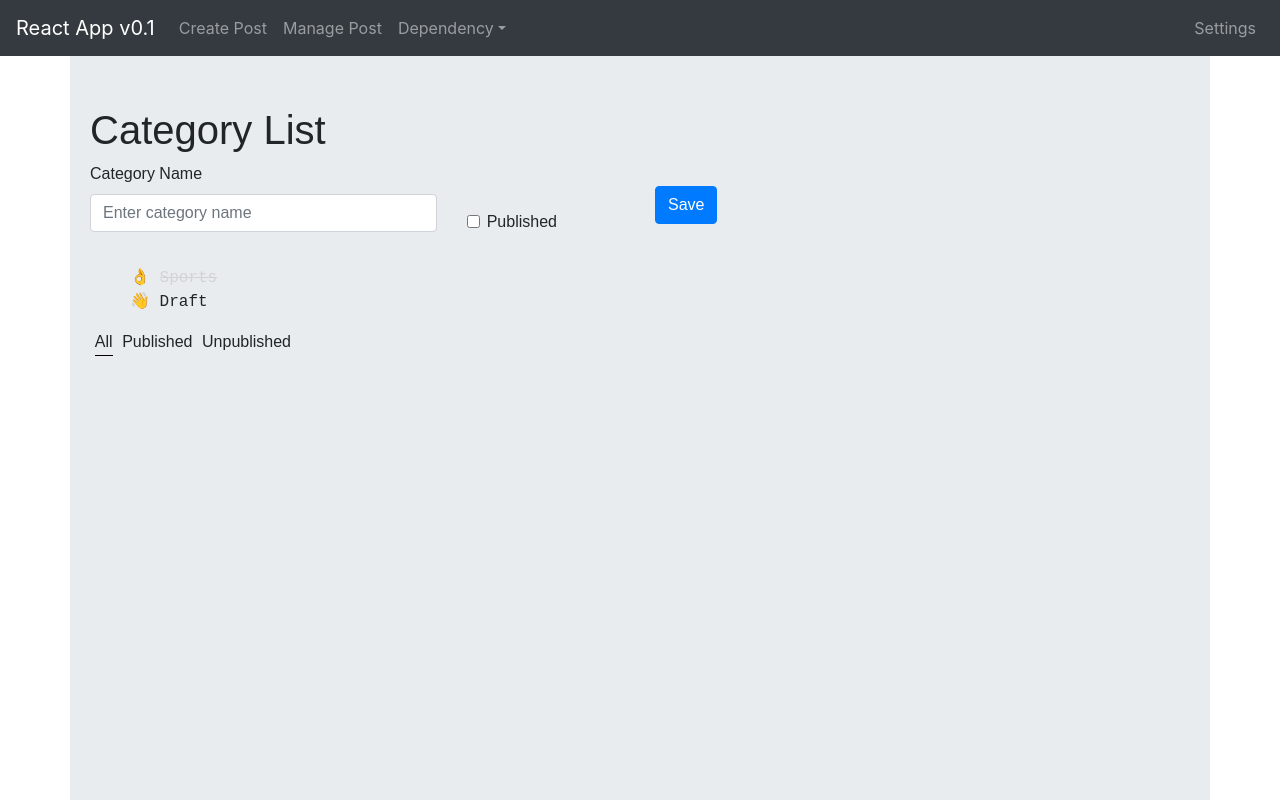
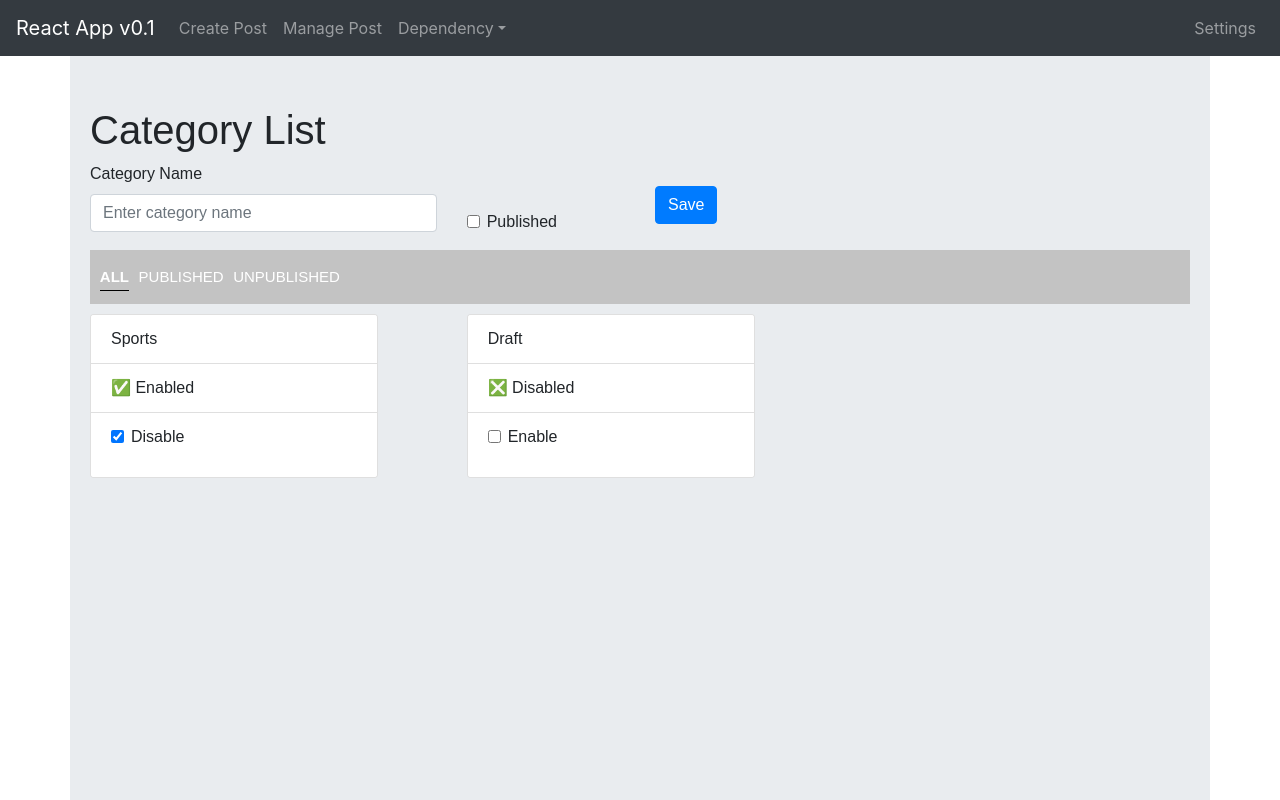
Before and after one commit to invshakil/First-React-App-With-Redux, a React (Create React App) app: page /admin/categories in a window 1280 px wide. Built offline with nearby package versions, Linux system fonts and the light colour scheme.

Commit message:
category ui update and filter logic updated

```diff
--- a/src/store/actions/categoryActions.js
+++ b/src/store/actions/categoryActions.js
@@ -11,9 +11,9 @@ export const addCategory = payload => ({
     }
 });
 
-export const toggleCategory = id =>  ({
+export const toggleCategory = ({id, isEnabled}) => ({
     type: TOGGLE,
-    payload: {id}
+    payload: {id, isEnabled}
 });
 
 export const setFilter = filter => ({
--- a/src/store/reducers/categories.js
+++ b/src/store/reducers/categories.js
@@ -17,10 +17,10 @@ export default function (state = initialState, action) {
             ];
         }
         case TOGGLE: {
-            const {id} = action.payload;
+            const {id, isEnabled} = action.payload;
             return state.map(item => {
                 if (item.id === id) {
-                    item.enabled = !item.enabled
+                    item.enabled = isEnabled
                 }
                 return item
             });
--- a/src/styles/_general.scss
+++ b/src/styles/_general.scss
@@ -3,3 +3,25 @@
   background: $bodyColor;
   padding: 50px 20px;
 }
+
+.visibility-filters {
+  padding: 15px 5px;
+  background-color: #c3c3c3;
+  color: #fff;
+
+  .filter {
+    font-size: 15px;
+    text-transform: uppercase;
+    font-weight: 400;
+
+    &--active {
+      font-weight: 600;
+    }
+  }
+}
+
+.category-card{
+  .card{
+    margin: 10px 0;
+  }
+}
--- a/src/views/categories/details.js
+++ b/src/views/categories/details.js
@@ -1,22 +1,31 @@
 import React from "react";
 import {connect} from "react-redux";
-import cx from "classnames";
 import {toggleCategory} from "../../store/actions/categoryActions";
+import {Card, ListGroup} from "react-bootstrap";
+import CheckBox from "../../components/inputs/CheckBox";
 
-const Category = ({ category, toggleCategory }) => {
-
+const Category = ({category, toggleCategory}) => {
+    const handleChange = async (event) => {
+        const isEnabled = event.target.checked;
+        await toggleCategory({
+            id: category.id,
+            enabled: isEnabled
+        })
+        category.enabled = isEnabled
+    }
     return (
-        <li className="todo-item" onClick={() => toggleCategory(category.id)}>
-            {category && category.enabled ? "👌" : "👋"}{" "}
-            <span
-                className={cx(
-                    "todo-item__text",
-                    category && category.enabled && "todo-item__text--completed"
-                )}
-            >
-      {category.name}
-    </span>
-        </li>
+        <Card style={{width: '18rem'}}>
+            <ListGroup variant="flush">
+                <ListGroup.Item>{category.name}</ListGroup.Item>
+                <ListGroup.Item>{category.enabled ? '✅ Enabled' : '❎ Disabled'}</ListGroup.Item>
+                <ListGroup.Item>
+                    <CheckBox label={category.enabled ? 'Disable' : 'Enable'}
+                              defaultChecked={category.enabled}
+                              onChange={handleChange}
+                    />
+                </ListGroup.Item>
+            </ListGroup>
+        </Card>
     )
 };
 
--- a/src/views/categories/index.js
+++ b/src/views/categories/index.js
@@ -1,7 +1,6 @@
 import React from "react";
 import Add from "./add";
 import List from "./list";
-import Filter from "./filter";
 
 export default function Categories() {
     return (
@@ -9,7 +8,6 @@ export default function Categories() {
             <h1>Category List</h1>
             <Add/>
             <List/>
-            <Filter/>
         </div>
     );
 }
--- a/src/views/categories/list.js
+++ b/src/views/categories/list.js
@@ -2,16 +2,29 @@ import React from "react";
 import {connect} from "react-redux";
 import Details from "./details";
 import {getCategoriesByVisibilityFilter} from "../../store/selectors/categorySelectors";
+import {Col, Row} from "react-bootstrap";
+import Filter from "./filter";
 
 const CategoryList = ({categories}) => {
     return (
-        <ul className="todo-list">
-            {categories && categories.length
-                ? categories.map((category, index) => {
-                    return <Details key={`category-${category.id}`} category={category}/>;
-                })
-                : "No Categories Created!"}
-        </ul>
+        <div>
+            <div className="filterArea">
+                <Filter/>
+            </div>
+
+            <Row>
+                {categories && categories.length ?
+                    categories.map((category) => {
+                        return (
+                            <Col md={4} key={`category-${category.id}`} className="category-card">
+                                <Details key={`category-${category.id}`} category={category} className="category"/>
+                            </Col>
+                        );
+                    })
+                    : "No Categories found"
+                }
+            </Row>
+        </div>
     )
 };
 
```
Also changed, not shown: src/views/categories/filter.js (+6 -6 lines).
